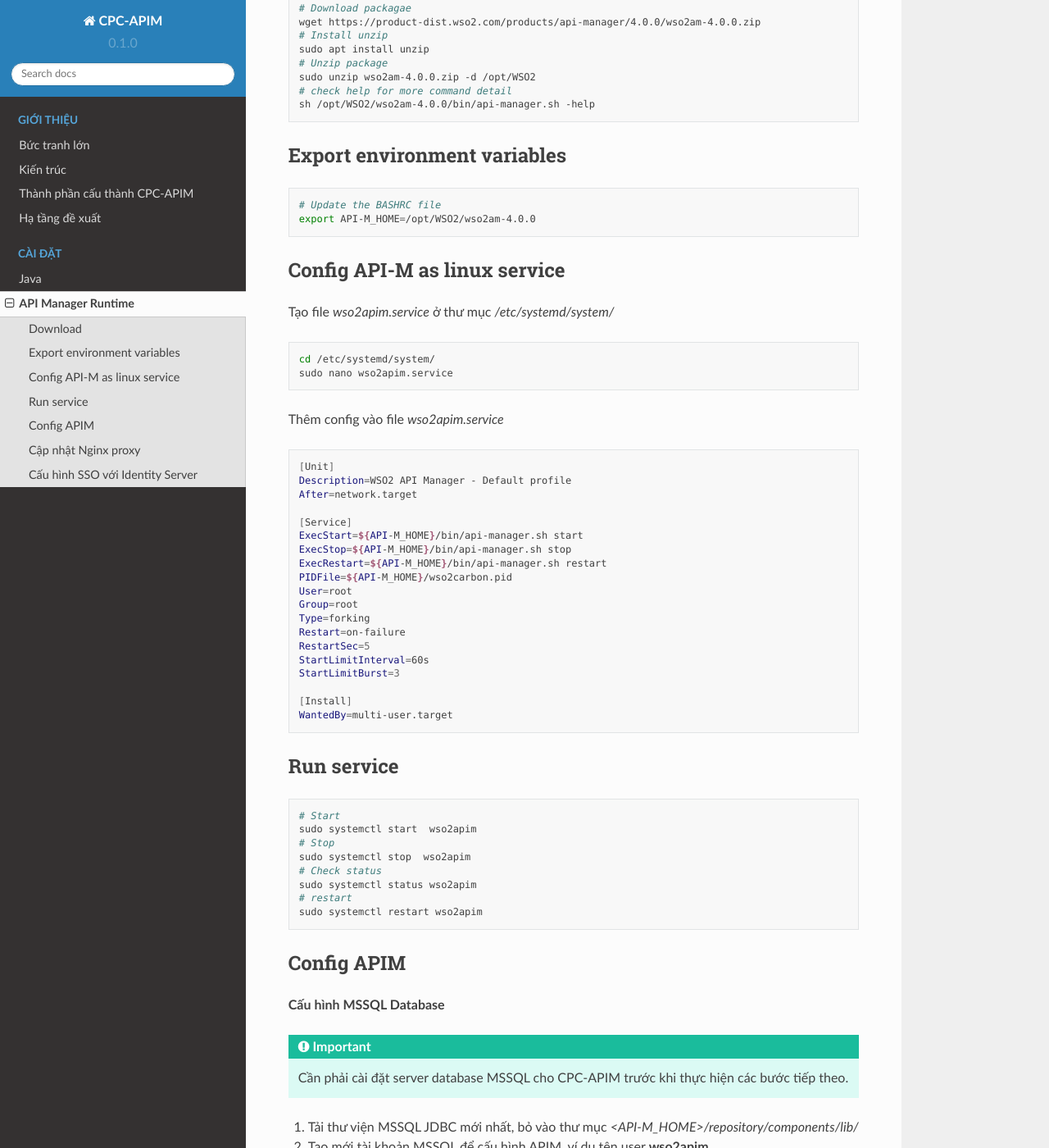
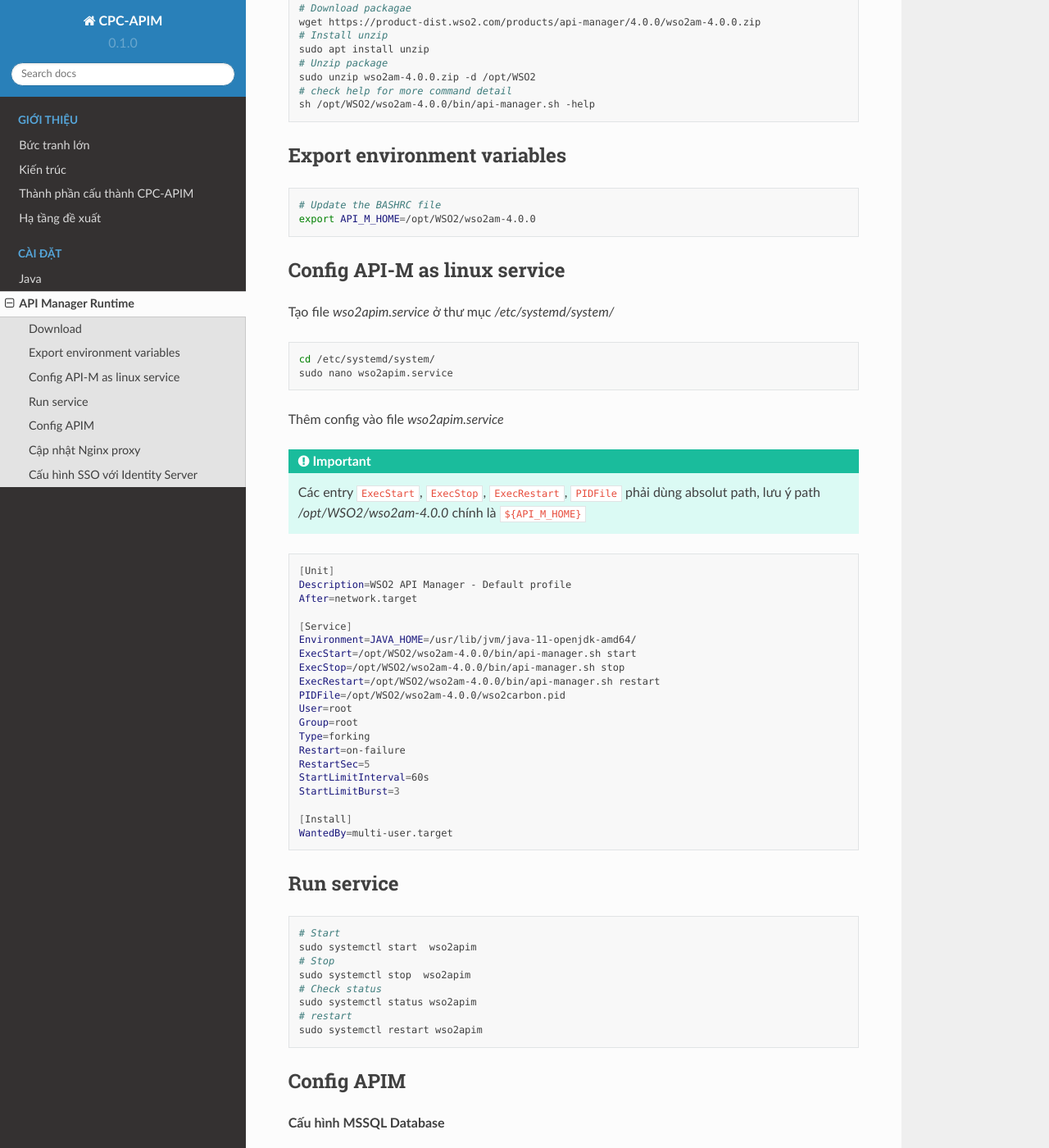
Before and after one commit to Winnguyen1511/cpc-apim, a Sphinx documentation site: the page built from docs/install/apim.rst, in a window 1280 px wide and 1400 px high, scrolled down 699 px. Shown: the whole window at 82% size. Built offline with Sphinx 7.4.7 and the Read the Docs theme 2.0.0, drawn with Linux system fonts in a browser that asks for light colours; pages that are not in the unit, such as notebooks, are missing from menus.

Commit message:
update wso2apim.service installation

```diff
--- a/docs/install/apim.rst
+++ b/docs/install/apim.rst
@@ -37,7 +37,7 @@
 .. code-block:: bash
 
     # Update the BASHRC file
-    export API-M_HOME=/opt/WSO2/wso2am-4.0.0
+    export API_M_HOME=/opt/WSO2/wso2am-4.0.0
 
 Config API-M as linux service
 -----------------------------
@@ -51,6 +51,10 @@
 
 Thêm config vào file `wso2apim.service`
 
+.. important::
+    Các entry ``ExecStart``, ``ExecStop``, ``ExecRestart``, ``PIDFile`` phải dùng absolut path,
+    lưu ý path `/opt/WSO2/wso2am-4.0.0` chính là ``${API_M_HOME}``
+
 .. code-block:: bash
 
     [Unit]
@@ -58,10 +62,11 @@
     After=network.target
 
     [Service]
-    ExecStart=${API-M_HOME}/bin/api-manager.sh start
-    ExecStop=${API-M_HOME}/bin/api-manager.sh stop
-    ExecRestart=${API-M_HOME}/bin/api-manager.sh restart
-    PIDFile=${API-M_HOME}/wso2carbon.pid
+    Environment=JAVA_HOME=/usr/lib/jvm/java-11-openjdk-amd64/
+    ExecStart=/opt/WSO2/wso2am-4.0.0/bin/api-manager.sh start
+    ExecStop=/opt/WSO2/wso2am-4.0.0/bin/api-manager.sh stop
+    ExecRestart=/opt/WSO2/wso2am-4.0.0/bin/api-manager.sh restart
+    PIDFile=/opt/WSO2/wso2am-4.0.0/wso2carbon.pid
     User=root
     Group=root
     Type=forking
@@ -136,6 +141,7 @@
 **Cấu hình domain**
 
 .. important::
+
     Trước khi cấu hình domain, phải cài đặt :ref:`Gateway<install_gateway>` cho CPC-APIM.
 
 .. code-block:: bash
```
